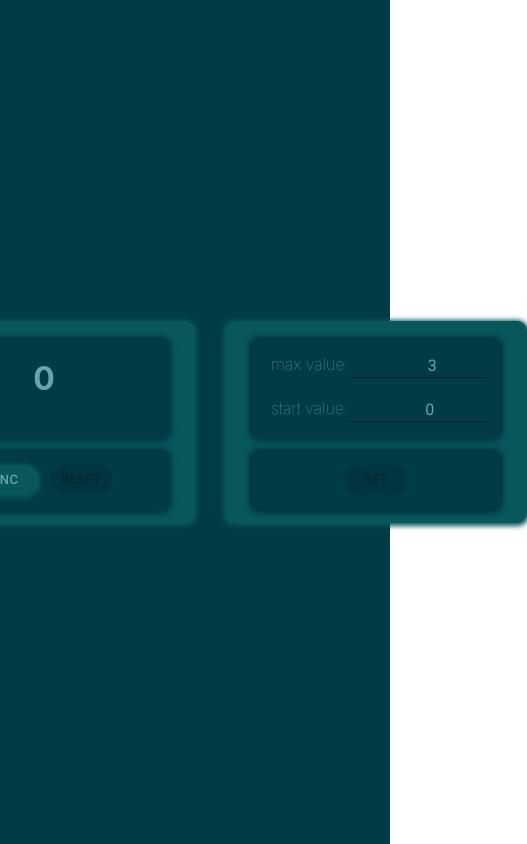
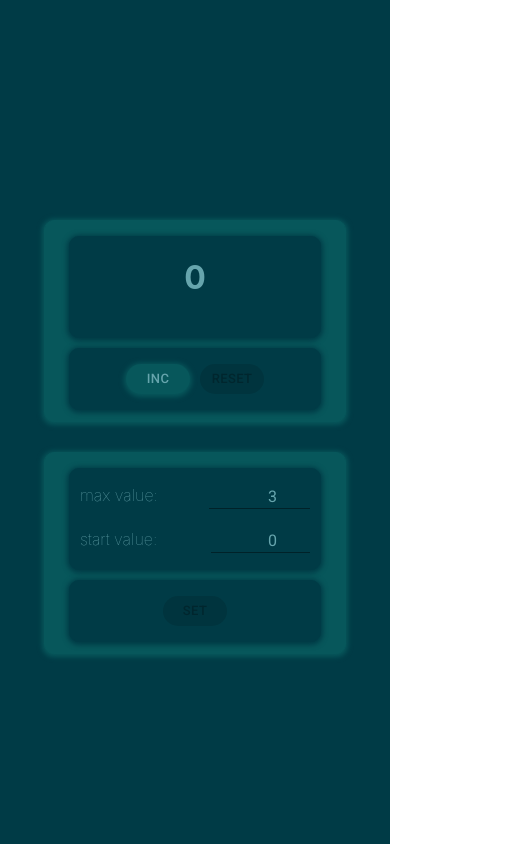
Before and after one commit to Toyfon/Counter_Redux, a React (Create React App) app: page / in a window 390 px wide. Shown: the whole page, 527 px wide, since content can reach past the window. Built offline with nearby package versions, Linux system fonts and the light colour scheme.

Commit message:
CSS refactoring ( adaptation for small screens)

```diff
--- a/src/App.css
+++ b/src/App.css
@@ -1,6 +1,6 @@
 .Wrapper {
     display: flex;
-    flex-direction: row;
+    /*flex-direction: row;*/
     align-items: center;
     justify-content: center;
     background-color: #003B46;
@@ -8,6 +8,12 @@
 
 }
 
+@media screen and (max-width: 800px) {
+    .Wrapper {
+        flex-direction: column;
+    }
+}
+
 .table {
     margin: 30px;
 }
--- a/src/Redux/counter-reducer.ts
+++ b/src/Redux/counter-reducer.ts
@@ -15,10 +15,10 @@
     disableBtn: true,
     error: false
 }
-type initialStateType = typeof initialState
+type InitialStateType = typeof initialState
 
 
-export const counterReducer = (state: initialStateType = initialState, action: ActionsType): initialStateType => {
+export const counterReducer = (state: InitialStateType = initialState, action: ActionsType): InitialStateType => {
     switch (action.type) {
 
         case "SET_INITIAL_VALUES":
--- a/src/Redux/redux-store.ts
+++ b/src/Redux/redux-store.ts
@@ -9,7 +9,8 @@
     counter: counterReducer
 })
 
-// let store: Store<AppStateType, any> = createStore(rootReducer)
+
+
 let store = createStore(rootReducer)
 export type AppStoreType= typeof store
 
--- a/src/components/Settings/Settings.tsx
+++ b/src/components/Settings/Settings.tsx
@@ -39,7 +39,7 @@
         backgroundColor: "#07575B", color: "#66A5AD", borderRadius: "20px",
         boxShadow: "0px 1px 5px 2px #07575B"
     }
-//Посмотреть, почему не присваивается класс s.errValue
+
     const errValue = maxValue === startValue || startValue! > maxValue! || startValue! < 0
     return (
         <div className={s.container}>
@@ -53,8 +53,9 @@
                                type={"number"}
                                sx={{
                                    input: {
-                                       width: "100px",
-                                       height: "15px"
+                                       width: "60px",
+                                       height: "15px",
+
                                    }
                                }}
                     />
@@ -71,7 +72,7 @@
                                     type={"number"}
                                     sx={{
                                         input: {
-                                            width: "100px",
+                                            width: "60px",
                                             height: "15px"
                                         }
                                     }}
--- a/src/components/Settings/settings.module.css
+++ b/src/components/Settings/settings.module.css
@@ -27,25 +27,25 @@
 }
 
 .value span {
-    margin-left: 10px;
+    display: flex;
+    justify-content: space-between;
+    margin-right: 10px;
+    text-align: center;
 }
 
 
 .maxInput {
     margin-bottom: 20px;
     margin-left: 10px;
-  /*  text-align: start;*/
 }
 
 .maxInput input {
     margin-left: 41px;
-    width: 100px;
     text-align: center;
     color:  #66A5AD;
 }
 
 .minInput {
-    /*text-align: start;*/
     margin-left: 10px;
 }
 
@@ -89,5 +89,8 @@
 }*/
 
 .errValue span {
-    margin-left: 10px;
+    display: flex;
+    justify-content: space-between;
+    margin-right: 10px;
+    text-align: center;
 }
--- a/src/index.tsx
+++ b/src/index.tsx
@@ -15,7 +15,6 @@
             main: '#07575B',
         }
     },
-   /* shadows: ["none"]*/
 })
 
 
```
Also changed, not shown: src/components/Counter/Counter.tsx (line endings or trailing spaces), 16 other files (tests, documents, lock files or other folders).
